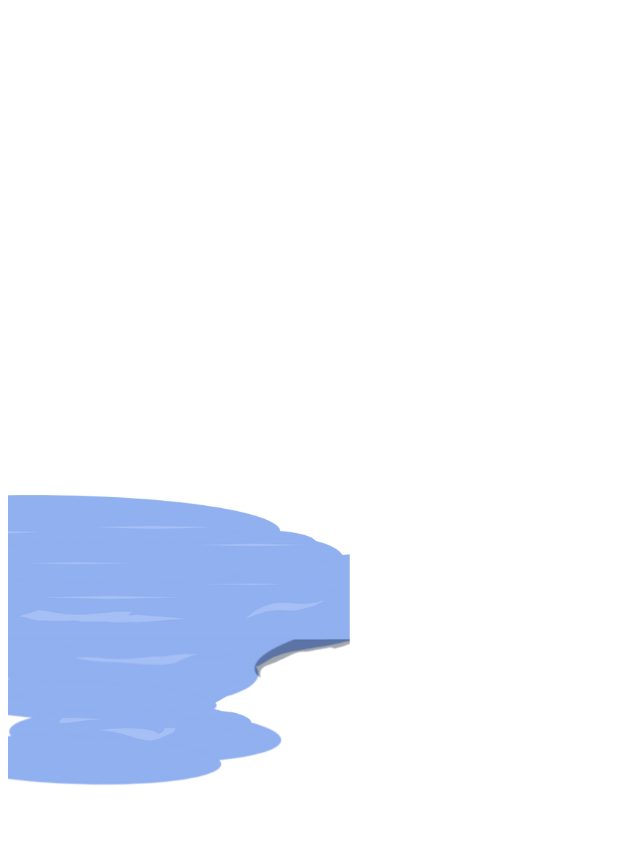
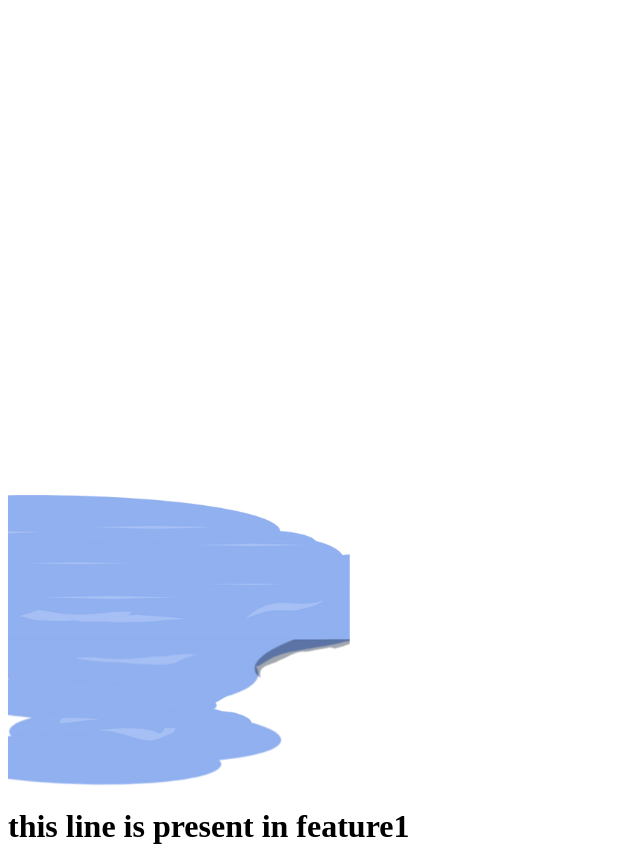
Before and after one commit to nehamohan24/sample, a plain HTML site: page index.html in a window 1280 px wide. Shown: the part 48-914 px from the top of the page, without its empty margins (0-640 px from the left). Before the commit the page ends 842 px from the top, so only its background shows below. Drawn offline with Linux system fonts and the light colour scheme.

Commit message:
feature added

```diff
--- a/index.html
+++ b/index.html
@@ -2,5 +2,6 @@
     <body>
 <h1>hello world</h1>
 <img src="img1.png">
+<h1>this line is present in feature1</h1>
     </body>
 </html>
```
